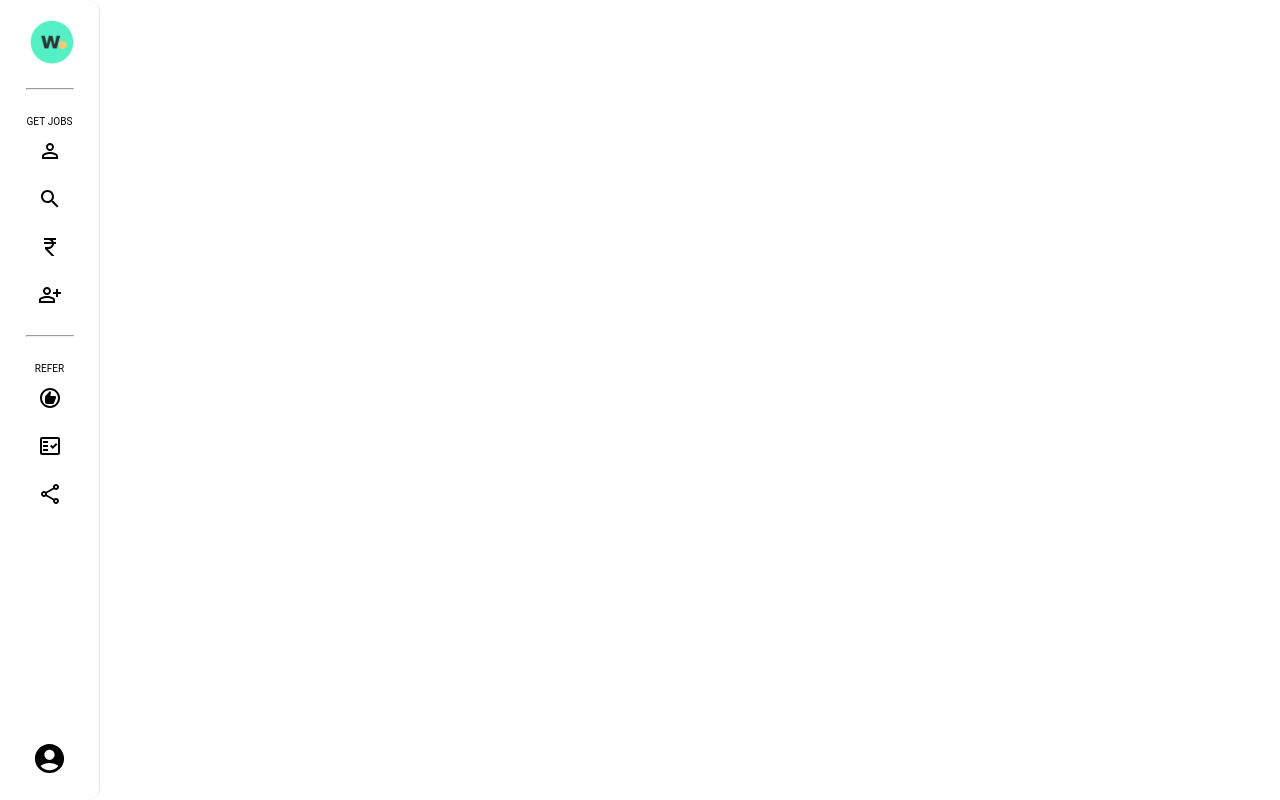
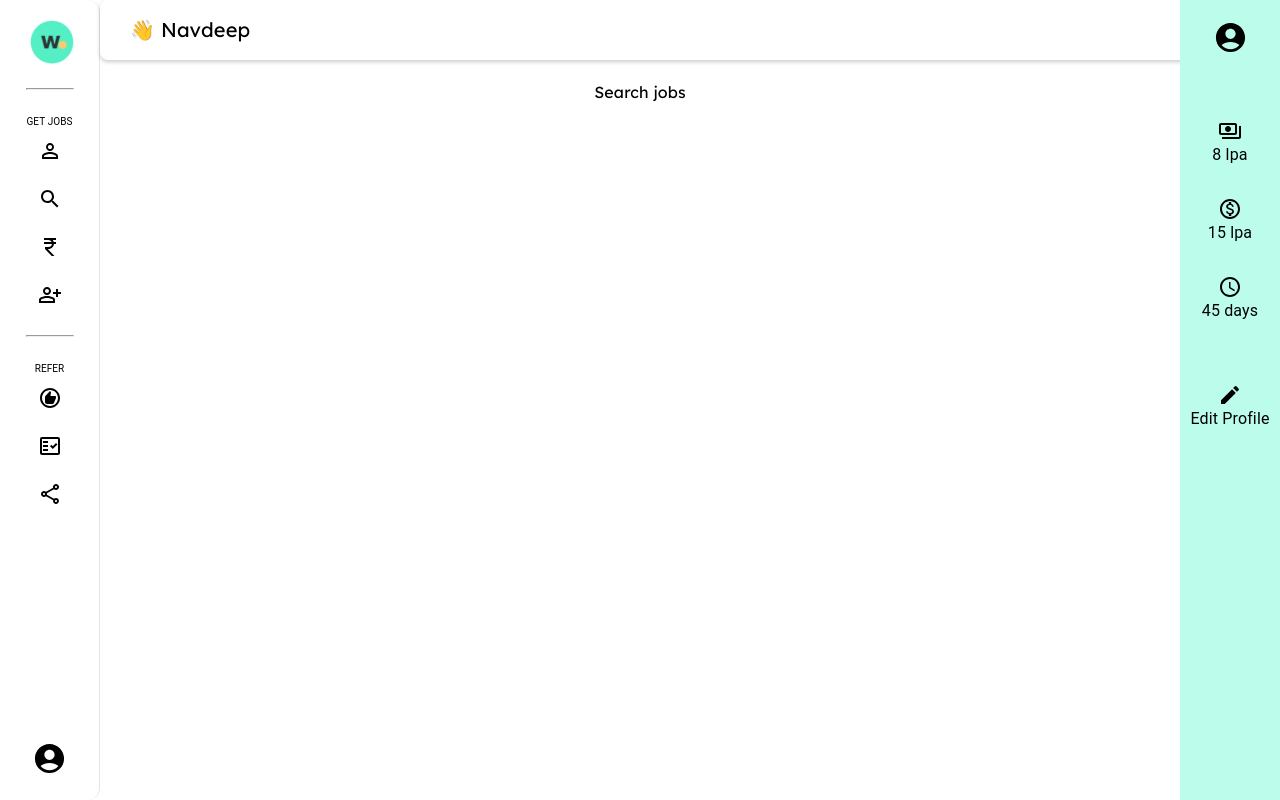
Before and after one commit to navdeep-rajpurohit/weekday-assignment, a React (Vite) app: page / in a window 1280 px wide. Built offline with nearby package versions, Linux system fonts and the light colour scheme.

Commit message:
Build Header and ProfileSidebar. Job section in progress.

```diff
--- a/index.html
+++ b/index.html
@@ -1,8 +1,14 @@
-<!doctype html>
+<!DOCTYPE html>
 <html lang="en">
   <head>
     <meta charset="UTF-8" />
-    <link rel="icon" type="image/svg+xml" href="/vite.svg" />
+    <link rel="icon" type="image/svg+xml" href="favicon.png" />
+    <link rel="preconnect" href="https://fonts.googleapis.com" />
+    <link rel="preconnect" href="https://fonts.gstatic.com" crossorigin />
+    <link
+      href="https://fonts.googleapis.com/css2?family=Lexend:wght@100..900&display=swap"
+      rel="stylesheet"
+    />
     <meta name="viewport" content="width=device-width, initial-scale=1.0" />
     <title>Find jobs via Weekday</title>
   </head>
--- /dev/null
+++ b/src/components/Header.jsx
@@ -0,0 +1,28 @@
+import Box from "@mui/material/Box";
+import { Typography } from "@mui/material";
+
+const Header = () => {
+  return (
+    <Box
+      sx={{
+        position: "fixed",
+        padding: "10px 30px",
+        width: "calc(100% - 200px)",
+        height: "40px",
+        zIndex: 10,
+        display: "flex",
+        alignItems: "center",
+        justifyContent: "space-between",
+        borderRadius: "8px",
+        boxShadow: "rgba(0, 0, 0, 0.2) 0px 2px 4px 0px",
+        backgroundColor: "#FFFFFF",
+      }}
+    >
+      <Typography sx={{ fontSize: "20px", fontFamily: "Lexend, sans-serif" }}>
+        👋 Navdeep
+      </Typography>
+    </Box>
+  );
+};
+
+export default Header;
--- /dev/null
+++ b/src/components/JobSection.jsx
@@ -0,0 +1,21 @@
+import React from "react";
+import Box from "@mui/material/Box";
+import { Typography } from "@mui/material";
+
+const JobSection = () => {
+  return (
+    <>
+      <Box sx={{ padding: "20px" }}>
+        <Box sx={{ marginTop: "60px" }}>
+          <Box sx={{ width: "100%" }}>
+            <Box sx={{ display: "flex", justifyContent: "center" }}>
+              <Typography sx={{fontFamily: "Lexend, sans-serif" }}>Search jobs</Typography>{" "}
+            </Box>
+          </Box>
+        </Box>
+      </Box>
+    </>
+  );
+};
+
+export default JobSection;
--- /dev/null
+++ b/src/components/MainSection.jsx
@@ -0,0 +1,18 @@
+import Box from "@mui/material/Box";
+import Header from "./Header";
+import JobSection from "./JobSection";
+
+const MainSection = () => {
+  return (
+    <>
+      <Box sx={{ width: "calc(100% - 200px)", marginLeft: "100px" }}>
+        {/* Top Header */}
+        <Header />
+        {/* Job section contains sorting fields and job cards */}
+        <JobSection />
+      </Box>
+    </>
+  );
+};
+
+export default MainSection;
--- /dev/null
+++ b/src/components/ProfileSidebar.jsx
@@ -0,0 +1,62 @@
+import React from "react";
+import Box from "@mui/material/Box";
+import { Typography } from "@mui/material";
+import AccountCircleRoundedIcon from "@mui/icons-material/AccountCircleRounded";
+import PaymentsOutlinedIcon from "@mui/icons-material/PaymentsOutlined";
+import MonetizationOnOutlinedIcon from "@mui/icons-material/MonetizationOnOutlined";
+import AccessTimeOutlinedIcon from "@mui/icons-material/AccessTimeOutlined";
+import EditIcon from "@mui/icons-material/Edit";
+
+const ProfileSidebar = () => {
+  return (
+    <Box
+      sx={{
+        position: "fixed",
+        top: "0px",
+        right: "0px",
+        bottom: "0px",
+        backgroundColor: "rgb(187, 252, 234)",
+        padding: "80px 10px",
+        display: "flex",
+        flexDirection: "column",
+        alignItems: "center",
+        gap: "30px",
+        width: "80px",
+        zIndex: 10,
+        paddingTop: "20px",
+      }}
+    >
+      <Box>
+        <AccountCircleRoundedIcon fontSize="large" />
+      </Box>
+      <Box sx={{ margin: "0px 0px" }}></Box>
+      <Box
+        sx={{ display: "flex", flexDirection: "column", alignItems: "center" }}
+      >
+        <PaymentsOutlinedIcon />
+        <Typography>8 lpa</Typography>
+      </Box>
+      <Box
+        sx={{ display: "flex", flexDirection: "column", alignItems: "center" }}
+      >
+        <MonetizationOnOutlinedIcon />
+        <Typography>15 lpa</Typography>
+      </Box>
+      <Box
+        sx={{ display: "flex", flexDirection: "column", alignItems: "center" }}
+      >
+        <AccessTimeOutlinedIcon />
+        <Typography>45 days</Typography>
+      </Box>
+      <Box sx={{ margin: "0px 0px" }}></Box>
+      <Box
+        sx={{ display: "flex", flexDirection: "column", alignItems: "center" }}
+      >
+        <EditIcon />
+        <Typography>Edit Profile</Typography>
+      </Box>
+    </Box>
+  );
+};
+
+export default ProfileSidebar;
--- a/src/index.css
+++ b/src/index.css
@@ -0,0 +1,9 @@
+* {
+    margin: 0;
+    padding: 0;
+  }
+
+  :after,
+  :before {
+    box-sizing: border-box;
+  }
--- a/src/pages/Home.jsx
+++ b/src/pages/Home.jsx
@@ -1,12 +1,20 @@
 import React from "react";
 import Box from "@mui/material/Box";
 import NavigationSidebar from "../components/NavigationSidebar";
+import MainSection from "../components/MainSection";
+import ProfileSidebar from "../components/ProfileSidebar";
 
 const Home = () => {
   return (
-    <Box>
-      {/* Left navigation bar */}
+    <Box sx={{ display: "flex" }}>
+      {/* Left navigation bar
+      NOTE: The section is not dynamic */}
       <NavigationSidebar />
+      {/* Main section which contains header and job section */}
+      <MainSection />
+      {/* Profile side bar
+      NOTE: The section is not dynamic */}
+      <ProfileSidebar />
     </Box>
   );
 };
```
Also changed, not shown: public/favicon.png (added).
